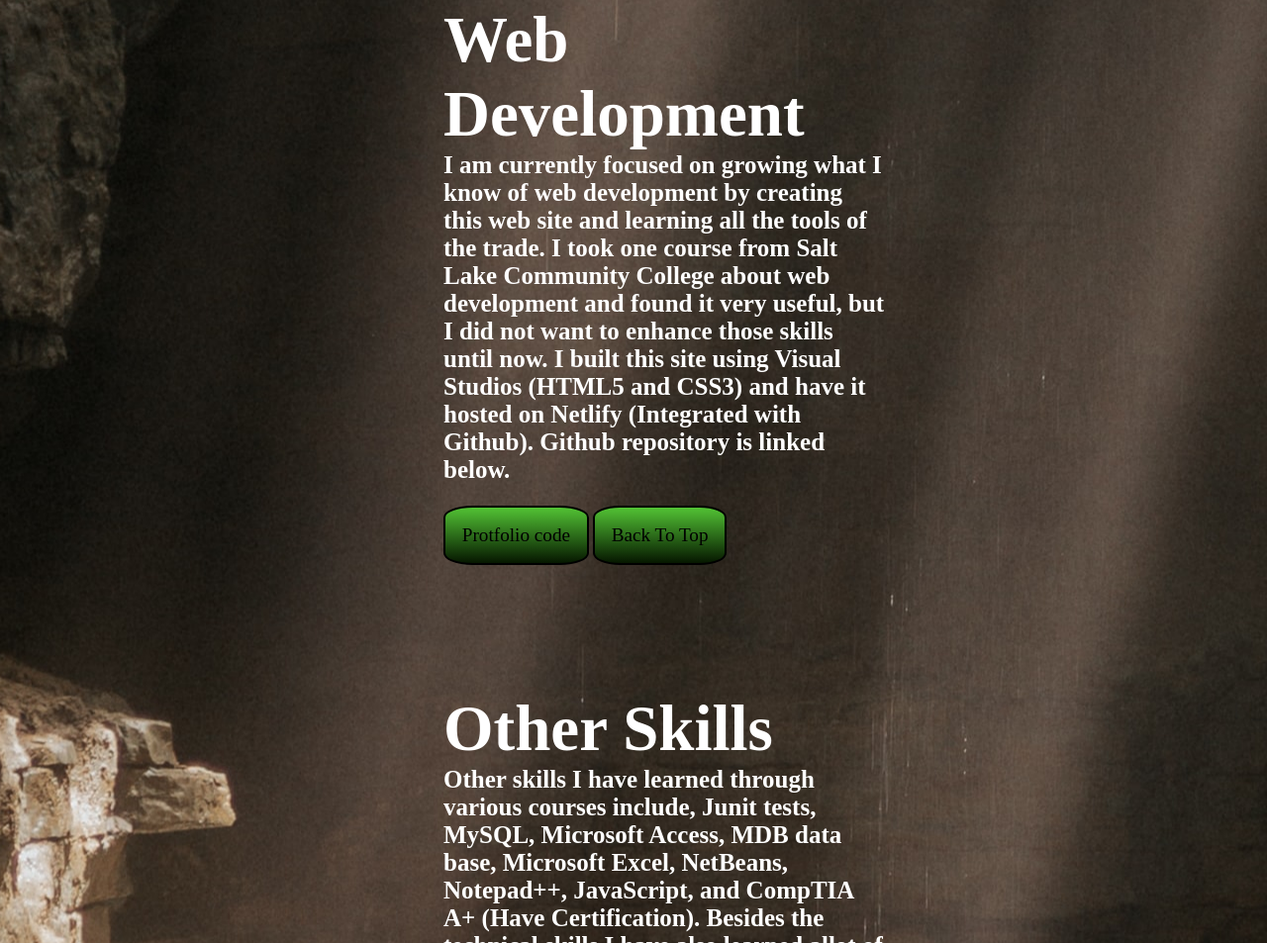
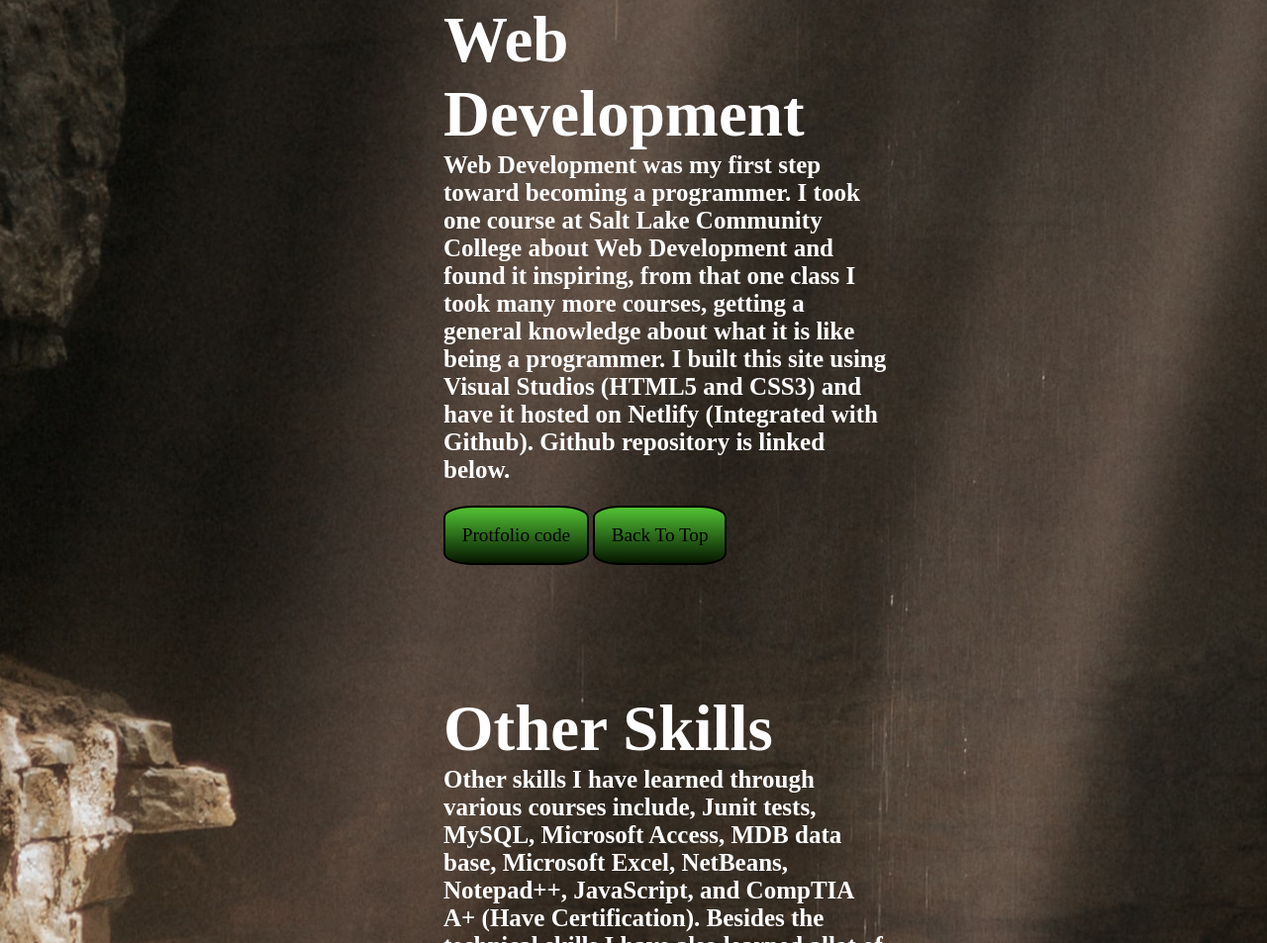
Before and after one commit to Bpowel23/protfolio, a plain HTML site: page skills.html in a window 1280 px wide. Shown: the part 1434-2387 px from the top of the page at 99% size. Drawn offline with Linux system fonts and the light colour scheme.

Commit message:
Update skills.html

```diff
--- a/skills.html
+++ b/skills.html
@@ -41,8 +41,8 @@
         </div>
         <div id="web" class="content-skills">
             <h1>Web Development</h1>
-            <p class="brief-skills">I am currently focused on growing what I know of web development by creating this web site and learning all the tools of the trade.
-                I took one course from Salt Lake Community College about web development and found it very useful, but I did not want to enhance those skills until now.
+            <p class="brief-skills">Web Development was my first step toward becoming a programmer. I took one course at Salt Lake Community College about Web
+                Development and found it inspiring, from that one class I took many more courses, getting a general knowledge about what it is like being a programmer.
                 I built this site using Visual Studios (HTML5 and CSS3) and have it hosted on Netlify (Integrated with Github).  Github repository is linked below.
             </p>
             <div class="skill-list">
```
